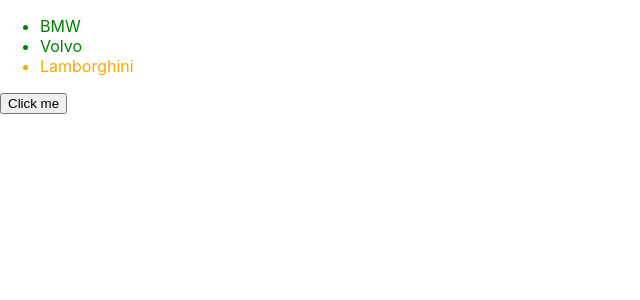
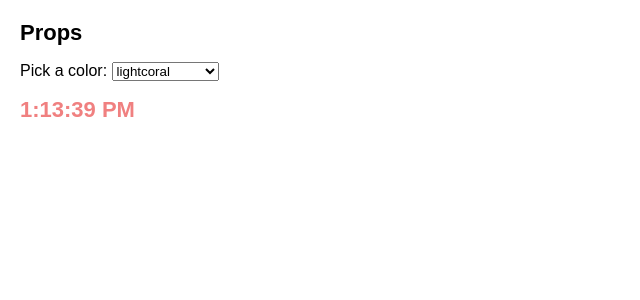
Before and after one commit to ayushii200/react, a React (Create React App) app in the folder my-app/: page / in a window 1280 px wide. Shown: the top 300 px of the page, without its empty margins (0-640 px from the left). Built offline with nearby package versions, Linux system fonts and the light colour scheme.

Commit message:
make clock using props

```diff
--- /dev/null
+++ b/my-app/src/Clock.css
@@ -0,0 +1,47 @@
+* {
+    box-sizing: border-box;
+  }
+
+  body {
+    font-family: sans-serif;
+    margin: 20px;
+    padding: 0;
+  }
+
+  h1 {
+    margin-top: 0;
+    font-size: 22px;
+  }
+
+  h2 {
+    margin-top: 0;
+    font-size: 20px;
+  }
+
+  h3 {
+    margin-top: 0;
+    font-size: 18px;
+  }
+
+  h4 {
+    margin-top: 0;
+    font-size: 16px;
+  }
+
+  h5 {
+    margin-top: 0;
+    font-size: 14px;
+  }
+
+  h6 {
+    margin-top: 0;
+    font-size: 12px;
+  }
+
+  code {
+    font-size: 1.2em;
+  }
+
+  ul {
+    padding-left: 20px;
+  }
--- /dev/null
+++ b/my-app/src/Main.js
@@ -0,0 +1,32 @@
+import { useState, useEffect } from 'react';
+import Clock from './Props.js';
+
+function useTime() {
+  const [time, setTime] = useState(() => new Date());
+  useEffect(() => {
+    const id = setInterval(() => {
+      setTime(new Date());
+    }, 1000);
+    return () => clearInterval(id);
+  }, []);
+  return time;
+}
+
+export default function Main() {
+  const time = useTime();
+  const [color, setColor] = useState('lightcoral');
+  return (
+    <div>
+      <h1>Props</h1>
+      <p>
+        Pick a color:{' '}
+        <select value={color} onChange={e => setColor(e.target.value)}>
+          <option value="lightcoral">lightcoral</option>
+          <option value="midnightblue">midnightblue</option>
+          <option value="rebeccapurple">rebeccapurple</option>
+        </select>
+      </p>
+      <Clock color={color} time={time.toLocaleTimeString()} />
+    </div>
+  );
+}
--- /dev/null
+++ b/my-app/src/Props.js
@@ -0,0 +1,9 @@
+import './Clock.css';
+
+export default function Clock({ color, time }) {
+    return (
+      <h1 style={{ color: color }}>
+        {time}
+      </h1>
+    );
+  }
--- a/my-app/src/index.js
+++ b/my-app/src/index.js
@@ -2,15 +2,16 @@
 import ReactDOM from 'react-dom/client';
 import './index.css';
 //import App from './App';
+import Props from './Props';
+import Main from './Main';
 import reportWebVitals from './reportWebVitals';
-import Header from './Header';
-import Button from './Button';
+
 
 const root = ReactDOM.createRoot(document.getElementById('root'));
 root.render(
   <React.StrictMode>
-    <Header/>
-    <Button/>
+    <Main/>
+   <Props/>
   </React.StrictMode>
 );
 
```
